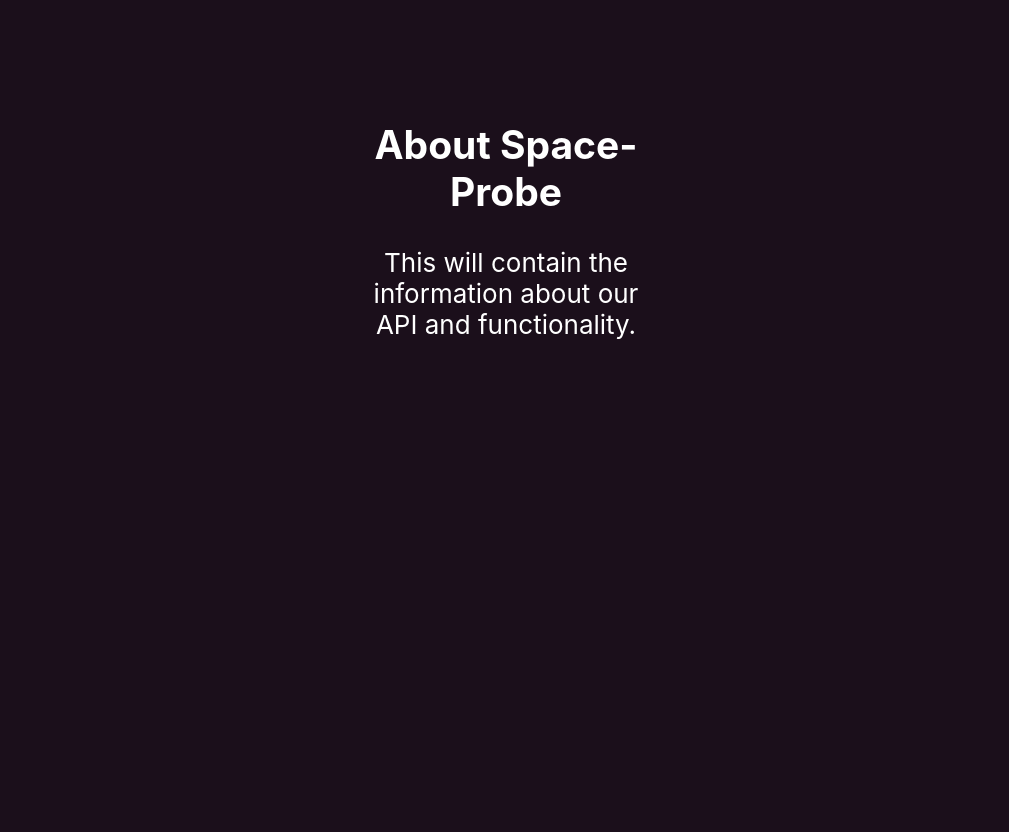
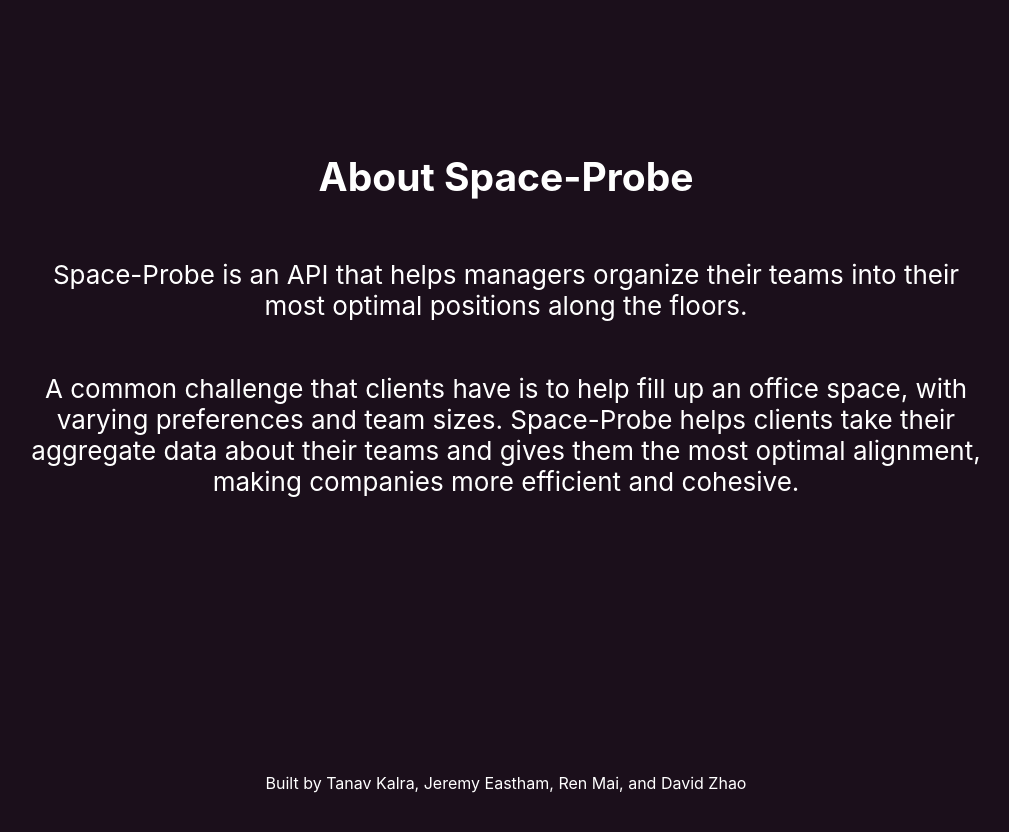
Before and after one commit to kalratanav/tamuhack_project, a React (Create React App) app in the folder my-app/: page / in a window 1280 px wide. Shown: the part 1020-1852 px from the top of the page, without its empty margins (134-1143 px from the left). After the commit the page ends 1818 px from the top, so only its background shows below. Built offline with nearby package versions, Linux system fonts and the light colour scheme.

Commit message:
added info and names

```diff
--- a/my-app/src/App.css
+++ b/my-app/src/App.css
@@ -167,7 +167,8 @@ nav {
 }
 
 .infoContainer {
-  margin: 500px;
+  margin-top: 500px;
+  margin-bottom: 200px;
 }
 body {
   background-color: rgb(27, 15, 27);
@@ -230,3 +231,22 @@ video {
 .loginText {
   margin-top: 0px;
 }
+
+.names {
+  margin-bottom: 5px;
+  margin-top: 50px;
+  font-size:medium;
+}
+
+.infoContainer {
+  justify-content: center;
+  align-items: center;
+  display: inline-block;
+}
+
+.info {
+  width: 75%;
+  align-items: center;
+  justify-content: center;
+  display: inline-block;
+}
--- a/my-app/src/App.js
+++ b/my-app/src/App.js
@@ -152,10 +152,16 @@ function App() {
           <h2>
             About Space-Probe
           </h2>
-          <p>
-            This will contain the information about our API and functionality.
+          <p className='info'>
+            Space-Probe is an API that helps managers organize their teams into their most optimal positions along the floors. <br></br>
+          </p>
+          <p className='info'>
+          A common challenge that clients have is to help fill up an office space, with varying preferences and team sizes.
+          Space-Probe helps clients take their aggregate data about their teams and gives them the most optimal alignment,
+          making companies more efficient and cohesive.
           </p>
         </div>
+        <p className='names'>Built by Tanav Kalra, Jeremy Eastham, Ren Mai, and David Zhao</p>
       </header>
     </div>
   );
```
